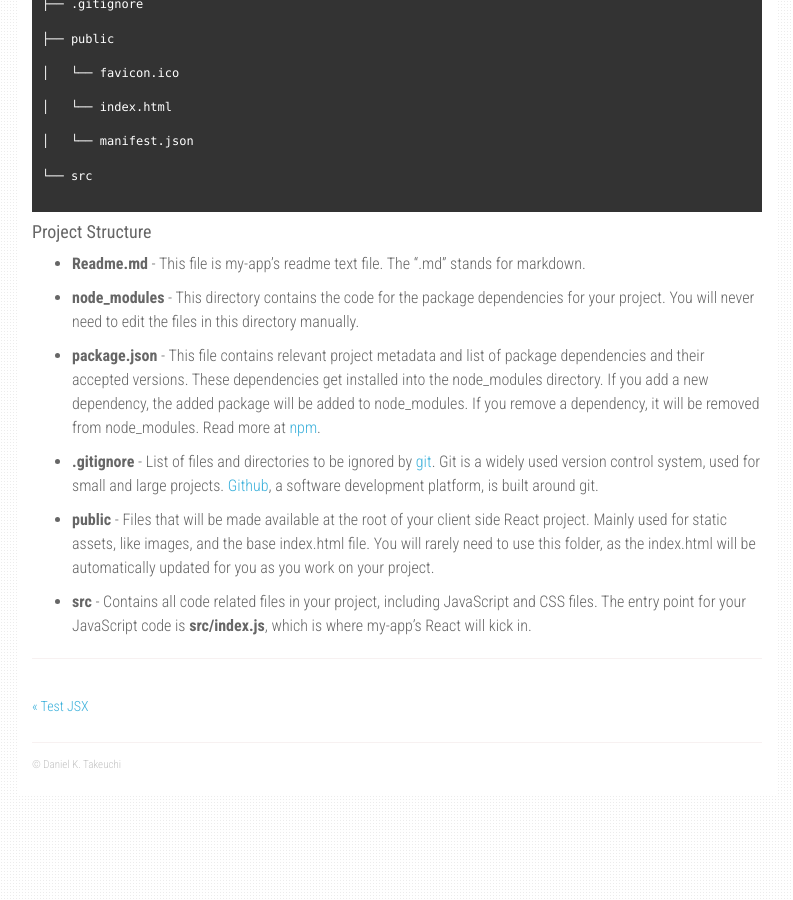
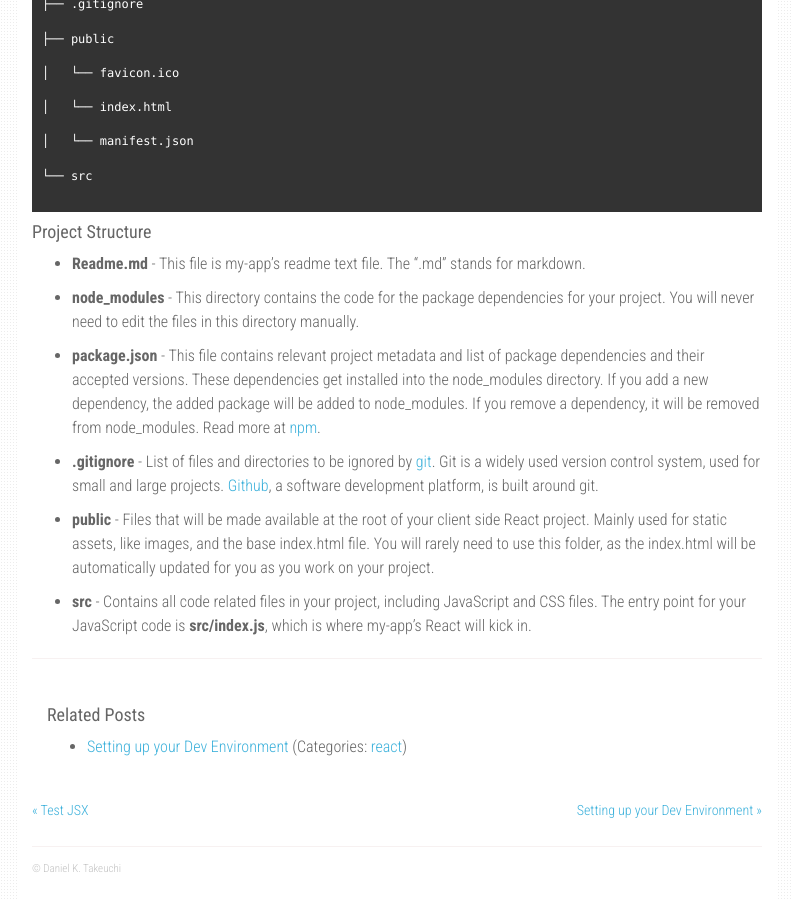
Before and after one commit to Julix91/COMP-2913, a Jekyll site: the page built from _posts/2017-10-21-react-introduction.md, in a window 1280 px wide and 900 px high, scrolled down 2366 px. Shown: the whole window, without its empty margins (338-1131 px from the left). Built offline with Jekyll 4.4.1, drawn with Linux system fonts in a browser that asks for light colours; nearby versions of some CDN libraries; comment, search, counter and statistics services are not loaded; some of the changed lines change nothing that is shown; some of the changed text lies outside the part shown.

Commit message:
- Add "Setting up Dev Environmrnt post"
- Update dates for posts

```diff
--- a/_posts/2017-10-24-react-introduction.md
+++ b/_posts/2017-10-21-react-introduction.md
@@ -1,7 +1,7 @@
 ---
 layout: post
 title:  "React Introduction"
-date:   2017-09-11 18:30:00 +0700
+date:   2017-10-21 18:30:00 +0700
 categories: [react]
 ---
 
--- /dev/null
+++ b/_posts/2017-10-22-setting-up-dev-environment.md
@@ -0,0 +1,52 @@
+---
+layout: post
+title:  "Setting up your Dev Environment"
+date:   2017-10-22 18:30:00 +0700
+categories: [react]
+---
+
+#### Getting started
+
+Please refer to this page:
+[https://facebook.github.io/react/docs/installation.html](https://facebook.github.io/react/docs/installation.html)
+
+There's a guide on how to create a new React app. We will do this together in class. Note that instructions may change, depending on your Operating System.
+
+---
+
+#### IDE (Integrated Development Environment)
+
+As a Programmer, you will need to have your computer setup to simplify your work flow as much as possible. I recommend setting up a laptop that you can bring to class. Otherwise, you may need to setup your environment every time you come into class. There are dozens that you may chose from, here are the ones I've seen used most often
+by JavaScript programmers:
+
+- [Atom](https://atom.io/)
+
+  A free, open-source, modern and extendable text-editor, developed by [Github](https://github.com/).
+  The community is very active, and you will find plugins that can deeply customize your workflow.
+
+- [Sublime Text](https://www.sublimetext.com/)
+
+  A widely-used fast and simple text-editor. It's free to try out, but requires a licence if you plan
+  on using it over time.
+
+- [WebStorm](https://www.jetbrains.com/webstorm/)
+
+  A powerful IDE developed by [JetBrains](https://www.jetbrains.com/), who are highly regarded for their advanced development tools. It has a yearly cost.
+
+---
+
+#### After choosing your IDE
+
+Once you've decided on your IDE, you will need to download plugins to simplify your React development.
+Each IDE has their own way to be customized, so you may need to do some research on how to do it for your chosen software. Here are some recommended plugins that exist across most IDEs:
+
+- ##### Syntax Highlighting for React/JSX
+
+  You will want to have this setup, so that your code is easier to read. React uses a variation of JavaScript, that includes syntax for JSX. By default, no IDEs will know how to syntax highlight this.
+
+- ##### ESLint
+
+  Linters are programs that analyse code for potential errors. When programming in JavaScript,
+  you should have ESLint to help you do so. You will also need to have ESLint setup to understand JSX as well!
+
+---
```
